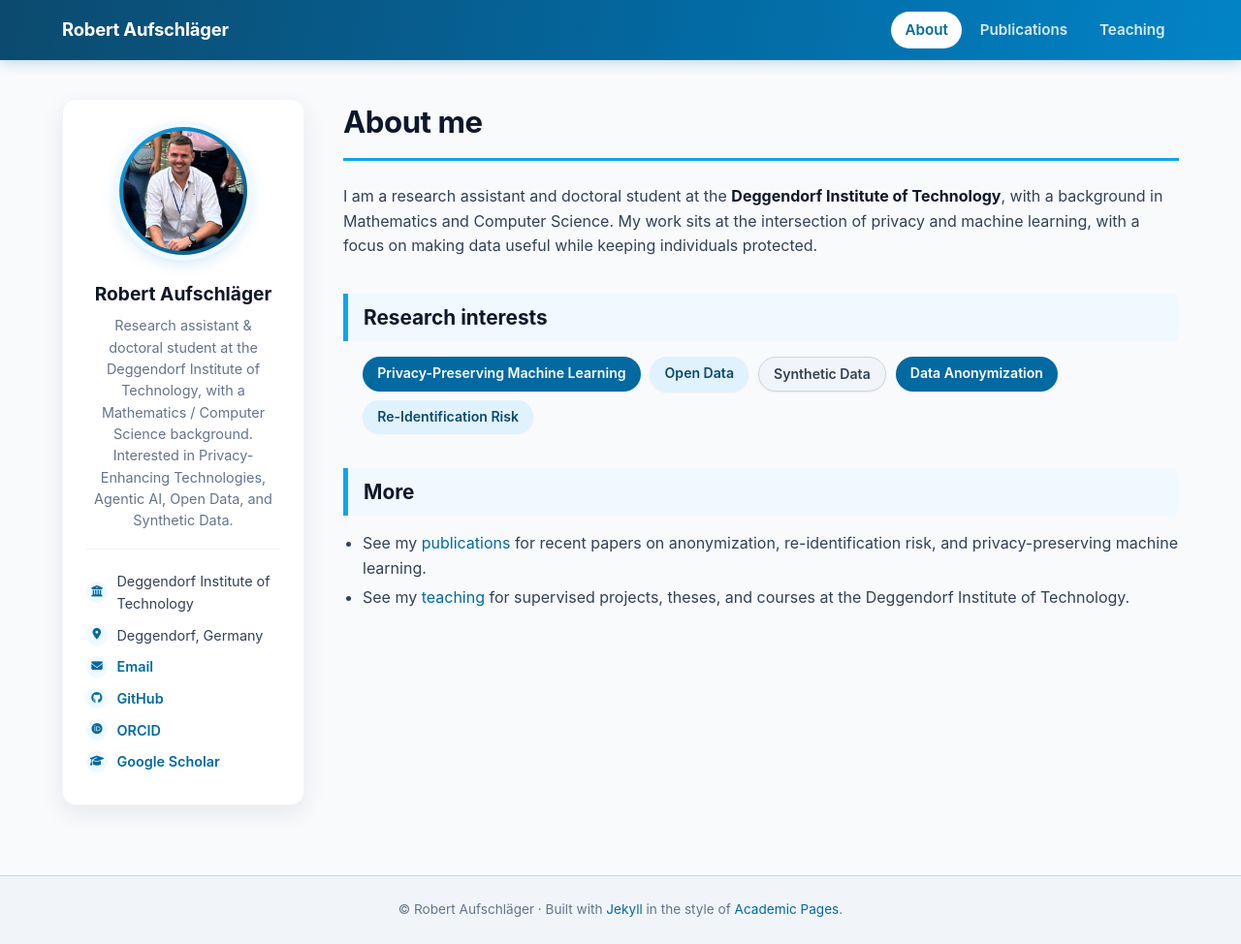
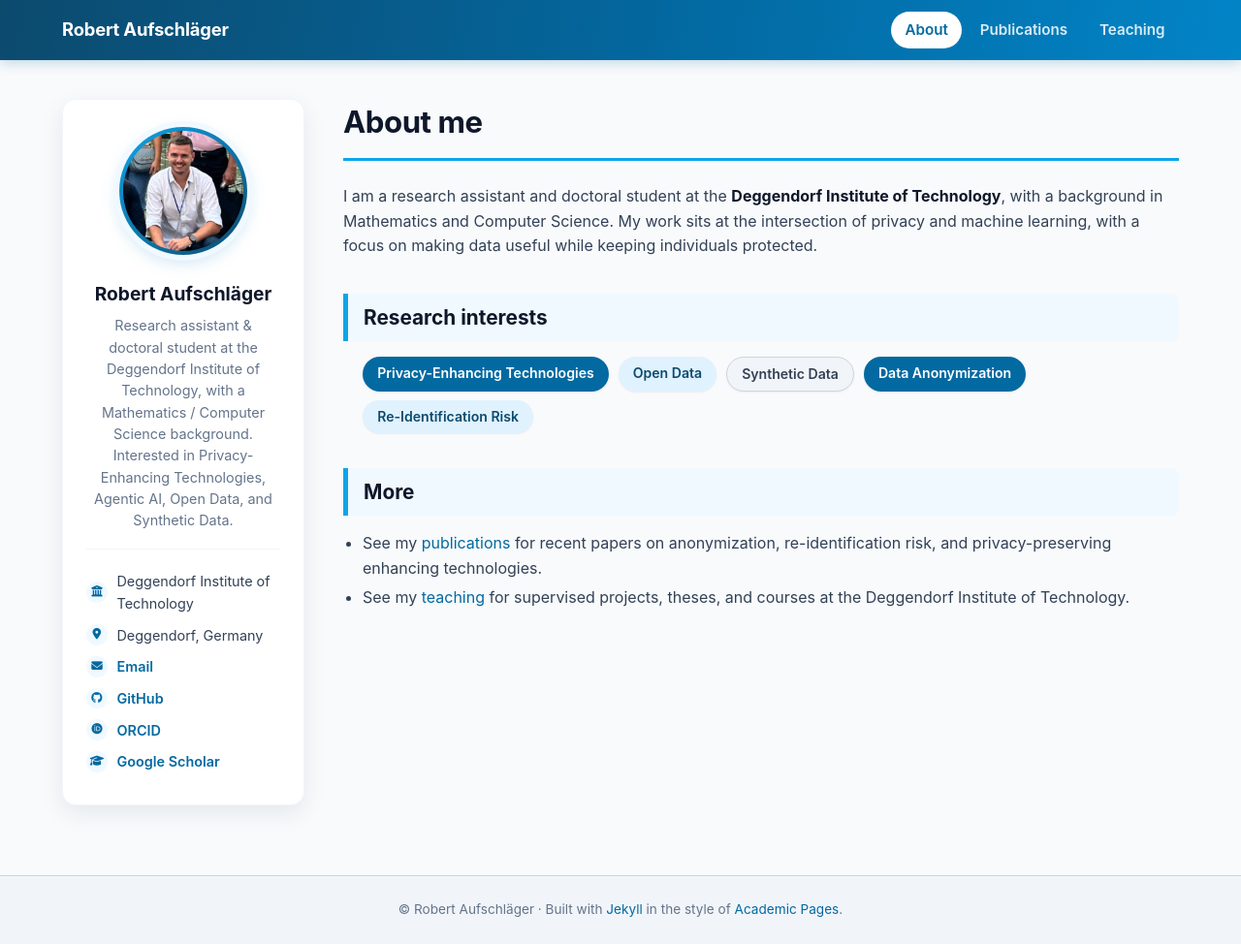
Before and after one commit to RAufschlaeger/raufschlaeger.github.io, a Jekyll site: the page built from index.md, in a window 1280 px wide and 974 px high. Shown: the whole window at 97% size. Built offline with Jekyll 4.4.1, drawn with Linux system fonts in a browser that asks for light colours.

Commit message:
Update index.md

```diff
--- a/index.md
+++ b/index.md
@@ -12,7 +12,7 @@ useful while keeping individuals protected.
 ## Research interests
 
 <ul class="tag-list">
-  <li>Privacy-Preserving Machine Learning</li>
+  <li>Privacy-Enhancing Technologies</li>
   <li>Open Data</li>
   <li>Synthetic Data</li>
   <li>Data Anonymization</li>
@@ -22,6 +22,6 @@ useful while keeping individuals protected.
 ## More
 
 - See my [publications](./publications.html) for recent papers on anonymization,
-  re-identification risk, and privacy-preserving machine learning.
+  re-identification risk, and privacy-preserving enhancing technologies.
 - See my [teaching](./teaching.html) for supervised projects, theses, and courses
   at the Deggendorf Institute of Technology.
```
